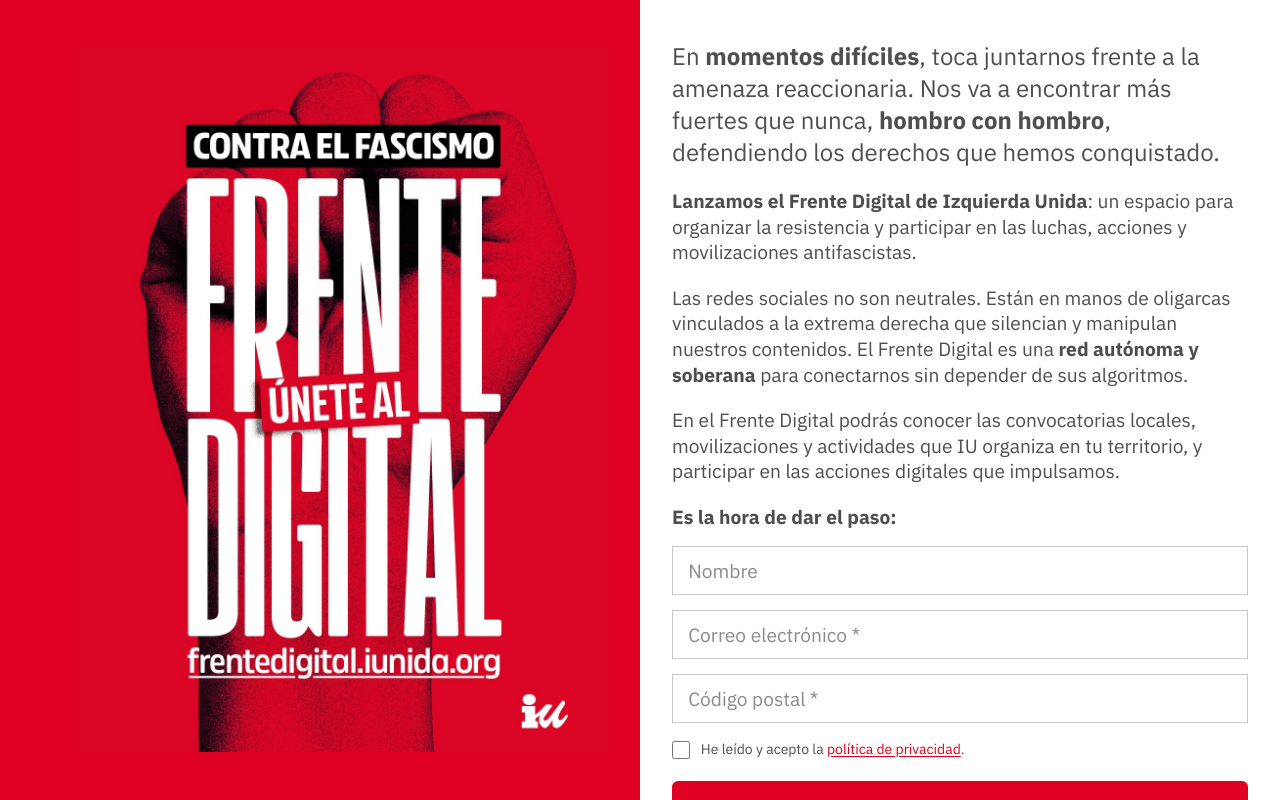
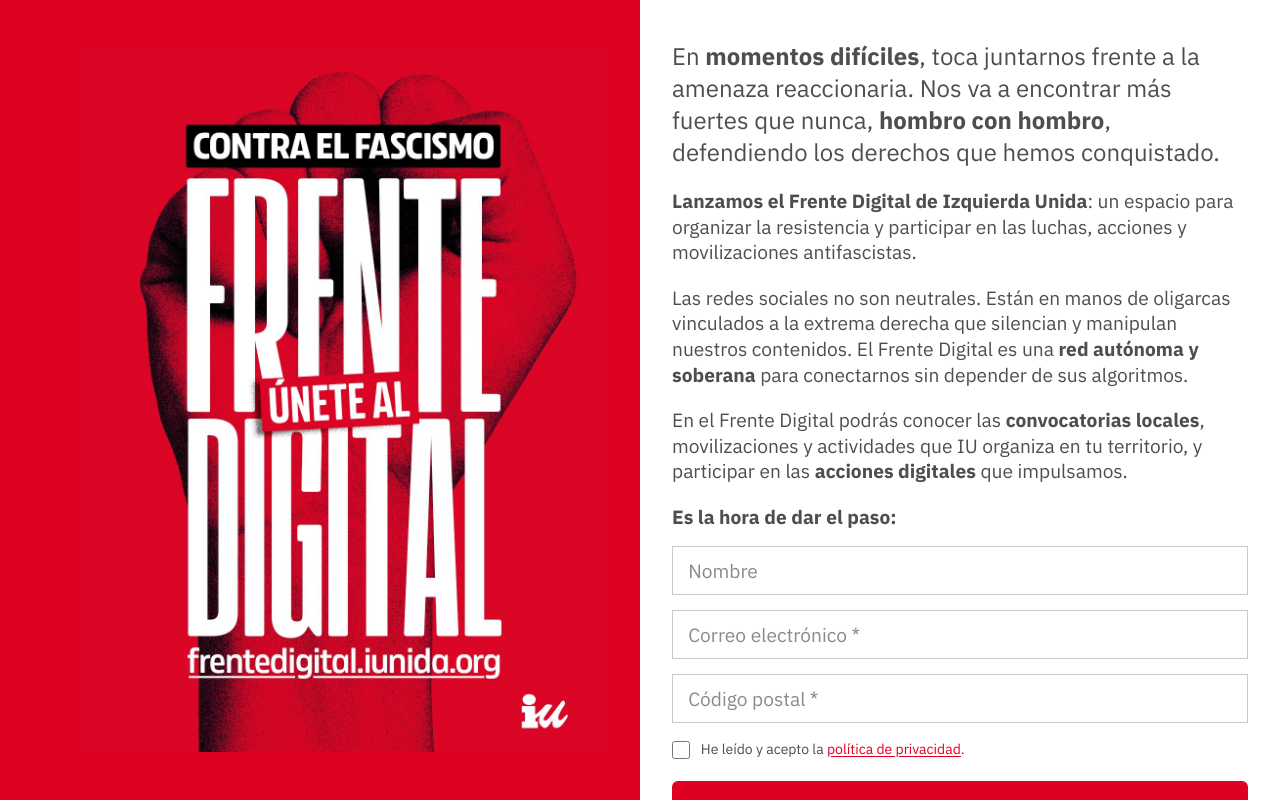
Before and after one commit to izquierdaunida/frentedigital, an Astro site: page / in a window 1280 px wide. Shown: the top 800 px of the page. Built offline with nearby package versions, Linux system fonts and the light colour scheme; Astro itself is replaced by a stand-in of ours.

Commit message:
Destaca convocatorias locales y acciones digitales

```diff
--- a/src/pages/index.astro
+++ b/src/pages/index.astro
@@ -45,9 +45,9 @@ const description = SITE.description;
             <strong>red autónoma y soberana</strong> para conectarnos sin depender de sus algoritmos.
           </p>
           <p>
-            En el Frente Digital podrás conocer las convocatorias locales, movilizaciones y
-            actividades que IU organiza en tu territorio, y participar en las acciones digitales que
-            impulsamos.
+            En el Frente Digital podrás conocer las <strong>convocatorias locales</strong>,
+            movilizaciones y actividades que IU organiza en tu territorio, y participar en las{' '}
+            <strong>acciones digitales</strong> que impulsamos.
           </p>
           <p><strong>Es la hora de dar el paso:</strong></p>
         </div>
```
